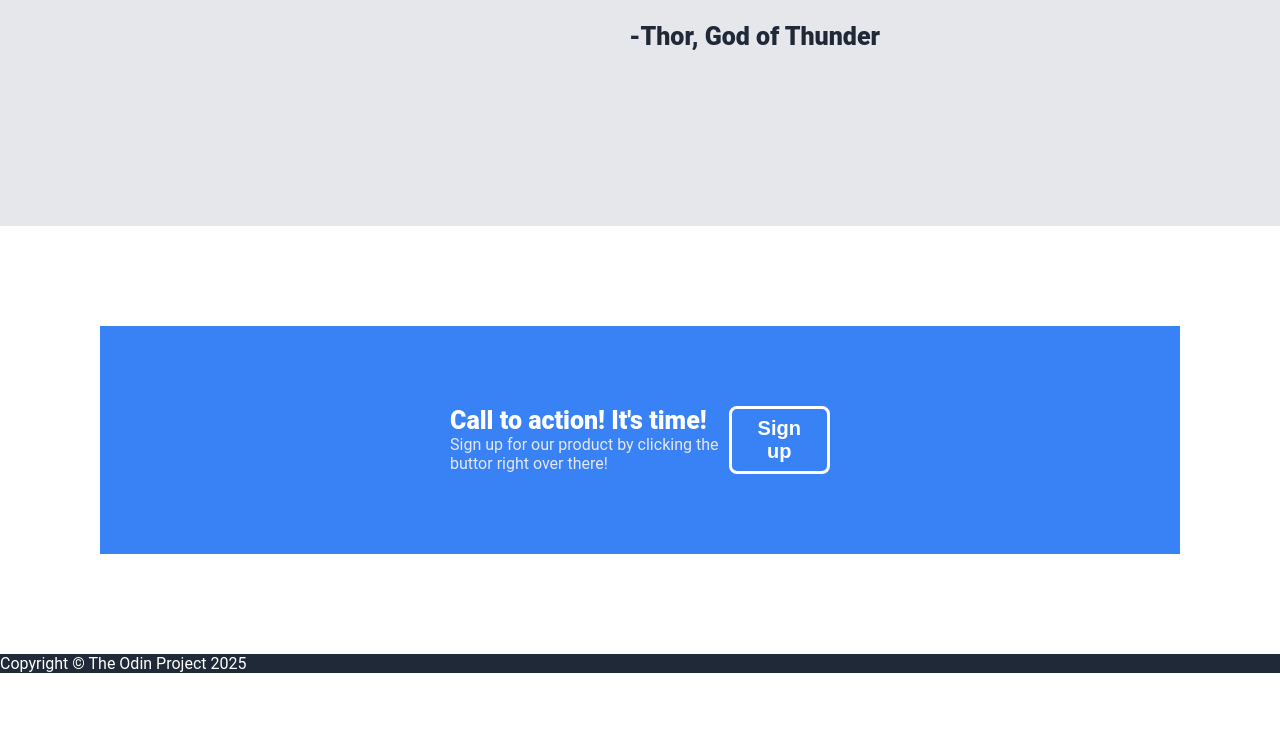
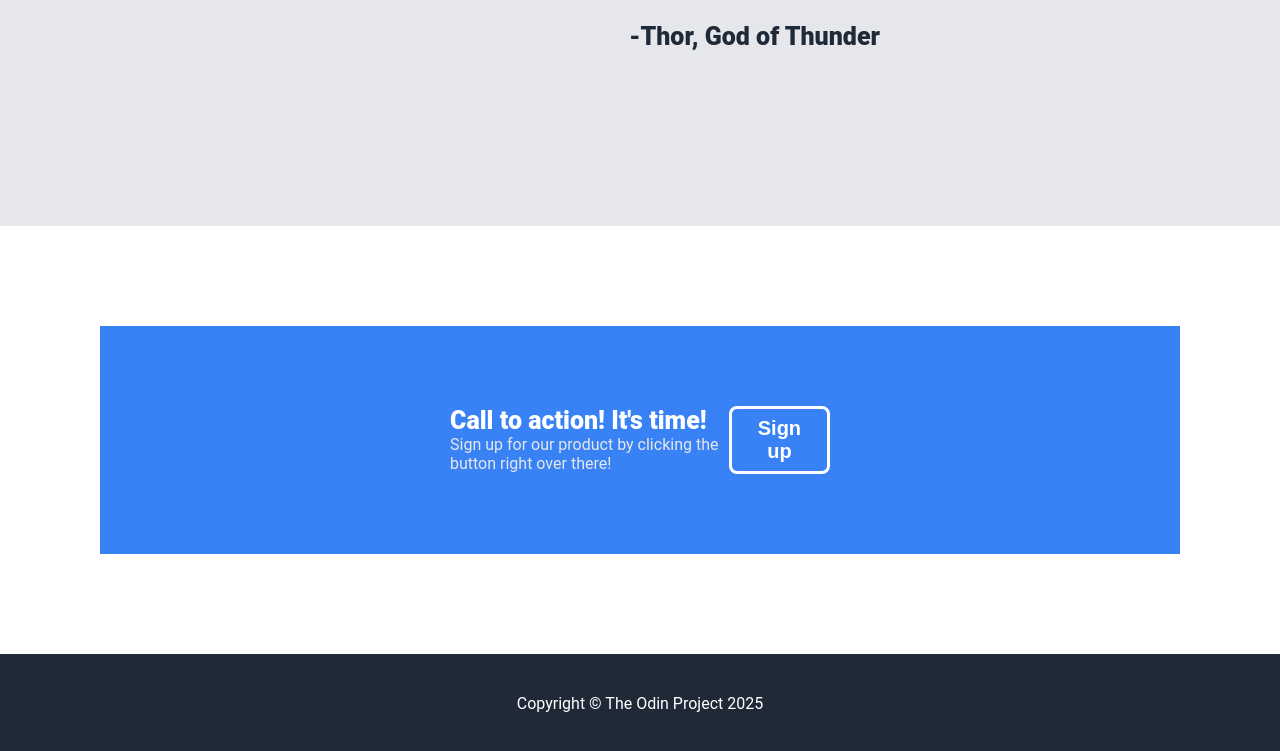
Before and after one commit to blueshirt-lang/landing-page, a plain HTML site: page index.html in a window 1280 px wide. Shown: the part 1678-2429 px from the top of the page. Before the commit the page ends 2351 px from the top, so only its background shows below. Drawn offline with Linux system fonts and the light colour scheme.

Commit message:
finished footer

```diff
--- a/index.html
+++ b/index.html
@@ -57,7 +57,7 @@
     <div class="call">
         <div class="text">
             <p class="bigger">Call to action! It's time!</p>
-            <p class="smaller">Sign up for our product by clicking the buttor right over there!</p>
+            <p class="smaller">Sign up for our product by clicking the button right over there!</p>
         </div>
         <button>Sign up</button>
     </div>
--- a/style.css
+++ b/style.css
@@ -124,7 +124,8 @@ padding: 70px;
     justify-content: space-between;
     background-color: #3882f6;
     border: 100px solid white;
-    border-radius: 20px;
+    border-radius: 30px;
+    border-collapse: separate;
     padding: 80px 350px;
     color: white;
 }
@@ -146,6 +147,13 @@ padding: 70px;
     font-weight: 900;
 }
 
+/*footer*/
+.footer {
+    text-align: center;
+    padding: 40px;
+    margin: 0;
+}
+
 ul {
     display: flex;
     list-style-type: none;
```
